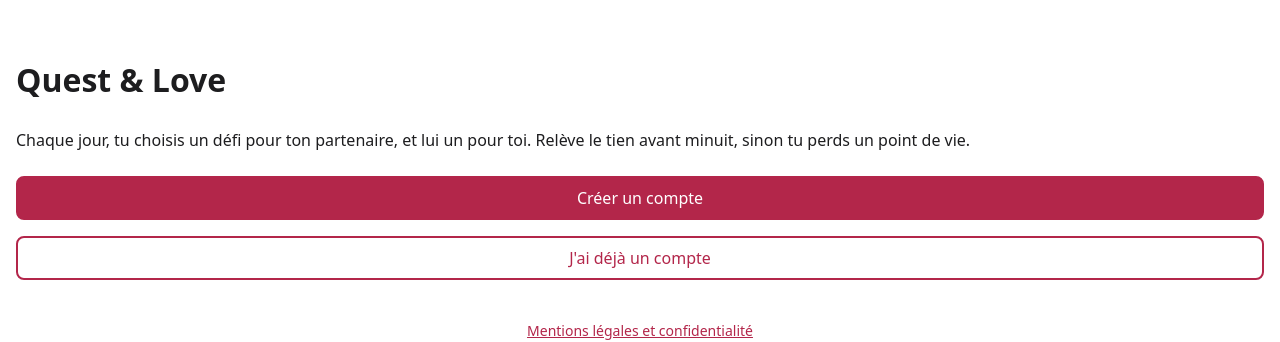
After one commit to matteo-lorenzi/Quest-Love, a PHP site: template app/vues/ecrans/a1-bienvenue.php in a window 1280 px wide. The commit adds this page. Shown: the top 342 px of the page. Run offline with PHP 8.4, Linux system fonts and the light colour scheme; the template is opened without the code that fills it, so the values that code supplies are empty; some libraries are stand-ins or nearby versions.

Commit message:
Écran d'entrée A1 : route bienvenue, vue du visiteur et glossaire
Ajoute BienvenueControleur (public, GET seulement) et la vue a1-bienvenue : pitch tutoyé, boutons vers A2 et A3, pied vers les pages légales (404 jusqu'à A4, TODO(simplif)). Un joueur connecté est renvoyé vers l'écran de son étape, après garde du code d'invitation. Lève les TODO(simplif) du routeur et de CodeRecu. Tests de la vue et de la garde du code ; note d'implémentation de la spec #113, case A1 du doc technique, entrées Visiteur, Écran d'entrée et Entrée par invitation du glossaire.

Closes #114

```diff
--- a/app/noyau/CodeRecu.php
+++ b/app/noyau/CodeRecu.php
@@ -1,5 +1,5 @@
 <?php
-// Code d'invitation reçu par un lien — A2, A3 et B1 — parcours 1 (appairage) — lot 1 — commun. Garde le code en session jusqu'à B1 (doc technique § 3.6).
+// Code d'invitation reçu par un lien — A1, A2, A3 et B1 — parcours 1 (appairage) — lot 1 — commun. Garde le code en session jusqu'à B1 (doc technique § 3.6).
 
 class CodeRecu
 {
@@ -8,8 +8,8 @@ class CodeRecu
     // Un code fait 8 caractères : au-delà, ce n'est pas un code, et la session n'a pas à garder n'importe quoi.
     private const LONGUEUR_MAX = 64;
 
-    // Appelée par A2 et A3 quand elles affichent le formulaire : garde le code d'un lien d'invitation et renvoie celui en session.
-    // TODO(simplif): l'entrée du lien est ?code= sur A2 et A3, faute d'A1 · invitation, à déplacer quand A1 existe ; un lien vers B1 ouvert sans session perd son code (le routeur renvoie à la connexion).
+    // Appelée par A1, l'entrée du lien d'invitation, puis par A2 et A3 pour qu'un retour ou une arrivée directe ne perde pas le code : garde le code d'un lien et renvoie celui en session.
+    // Limite connue : un lien vers B1 ouvert sans session perd son code (le routeur renvoie à la connexion).
     public static function conserver(): ?string
     {
         // Un ?code= vide n'est pas un code reçu : on ne garde rien.
--- a/app/noyau/Routeur.php
+++ b/app/noyau/Routeur.php
@@ -7,6 +7,7 @@ class Routeur
     // null : l'écran n'accepte pas cette méthode HTTP. Accès : un NiveauAcces (Public, Connecte, Duo, ou Jeu : en duo, onboarding terminé par les deux).
     // Elle grandit ticket par ticket, chaque écran arrivant avec son contrôleur ; liste cible au § 2.3.
     private const ECRANS = [
+        'bienvenue' => ['BienvenueControleur', 'afficher', null, NiveauAcces::Public],
         'inscription' => ['InscriptionControleur', 'afficher', 'inscrire', NiveauAcces::Public],
         'connexion' => ['ConnexionControleur', 'afficher', 'connecter', NiveauAcces::Public],
         'deconnexion' => ['ConnexionControleur', null, 'deconnecter', NiveauAcces::Connecte],
@@ -24,7 +25,6 @@ class Routeur
     ];
 
     // Écran affiché quand l'URL n'en précise aucun.
-    // TODO(simplif): bienvenue absent de la table, donc G1 (404) sans paramètre, résolu quand A1 entre dans la table.
     private const ECRAN_PAR_DEFAUT = 'bienvenue';
 
     public static function traiter(PDO $pdo, DateTimeImmutable $maintenant): void
--- a/app/public/styles/composants.css
+++ b/app/public/styles/composants.css
@@ -116,6 +116,25 @@
     transition: transform 0.2s ease-out;
 }
 
+/* Écran d'entrée (A1) : titre, accroche, deux actions pleine largeur, pied légal. */
+.bienvenue {
+    display: flex;
+    flex-direction: column;
+    gap: var(--espace-4);
+    margin-block: var(--espace-5);
+}
+
+.bienvenue__actions {
+    display: flex;
+    flex-direction: column;
+    gap: var(--espace-3);
+}
+
+.bienvenue__pied {
+    text-align: center;
+    font-size: 0.875rem;
+}
+
 .eventail {
     display: flex;
     flex-direction: column;
--- /dev/null
+++ b/app/vues/ecrans/a1-bienvenue.php
@@ -0,0 +1,25 @@
+<?php
+// Vue de l'écran d'entrée — A1 — parcours 1 (appairage) — lot 1 — A.
+// Reçoit de BienvenueControleur : $codeRecu (code d'invitation gardé en session, ou null). Il ne sert qu'à choisir la variante : il n'est jamais affiché.
+
+// Variante « entrée par invitation » : seuls le titre et l'accroche changent, et rien ne nomme l'invitant (cadrage § 6.3).
+$invite = $codeRecu !== null;
+?>
+<main class="bienvenue">
+    <?php if ($invite): ?>
+        <h1 class="bienvenue__titre">Quelqu'un t'invite à jouer</h1>
+        <p class="bienvenue__accroche">Quest &amp; Love est un jeu à deux : chaque jour, tu choisis un défi pour ton partenaire, et lui un pour toi. Crée ton compte ou connecte-toi, ton code d'invitation t'attend en salle d'attente.</p>
+    <?php else: ?>
+        <h1 class="bienvenue__titre">Quest &amp; Love</h1>
+        <p class="bienvenue__accroche">Chaque jour, tu choisis un défi pour ton partenaire, et lui un pour toi. Relève le tien avant minuit, sinon tu perds un point de vie.</p>
+    <?php endif ?>
+
+    <nav class="bienvenue__actions" aria-label="Commencer">
+        <a class="bouton" href="index.php?ecran=inscription">Créer un compte</a>
+        <a class="bouton bouton--secondaire" href="index.php?ecran=connexion">J'ai déjà un compte</a>
+    </nav>
+</main>
+<footer class="bienvenue__pied">
+    <!-- TODO(simplif): l'écran des pages légales (A4) n'existe pas, ce lien mène à G1 (404) jusqu'à son ticket. -->
+    <a href="index.php?ecran=legal">Mentions légales et confidentialité</a>
+</footer>
```
Also changed, not shown: 04-technique/doc-technique.md (+1 -1 lines), GLOSSARY.md (+12 -0 lines), app/controleurs/BienvenueControleur.php (added, +24 -0 lines), docs/agents/notes/spec-113-ecran-entree.md (added, +19 -0 lines), tests/BienvenueVueTest.php (added, +59 -0 lines), tests/CodeRecuTest.php (added, +48 -0 lines).
